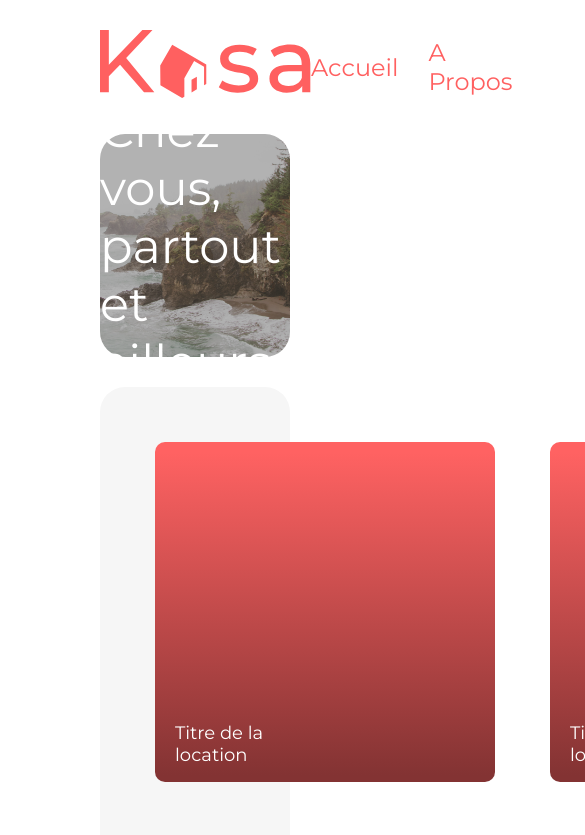
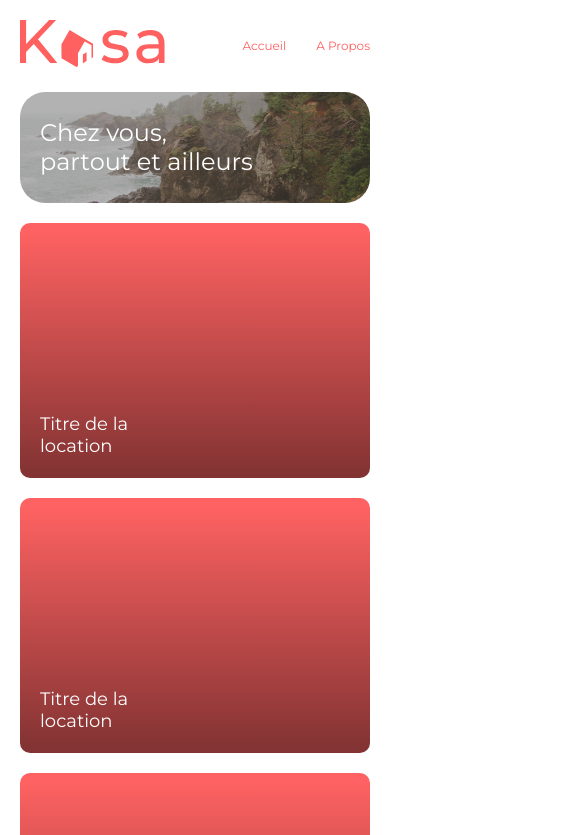
Before and after one commit to maxlearns2code/Kasa, a React (Create React App) app: page / in a window 390 px wide. Shown: the top 835 px of the page, 585 px wide, since content can reach past the window. Built offline with nearby package versions, Linux system fonts and the light colour scheme.

Commit message:
add mobile media queries for the home page

```diff
--- a/src/sass/abstracts/_Mixins.scss
+++ b/src/sass/abstracts/_Mixins.scss
@@ -1,5 +1,5 @@
-@mixin for-desktop {
-    @media only screen and (min-width : 1440px) {
+@mixin for-mobile {
+    @media only screen and (max-width: 768px) {
        @content;
     }
  }
--- a/src/sass/abstracts/_Variables.scss
+++ b/src/sass/abstracts/_Variables.scss
@@ -15,9 +15,13 @@ $bold-font-weight: 700;
 $medium-font-weight: 500;
 $light-font-weight: 300;
 
-$big-font-size: 48px;
-$medium-font-size: 24px;
-$small-font-size: 18px;
+$big-title-font-size: 48px;
+$big-font-size: 24px;
+$medium-font-size: 18px;
+$small-font-size: 12px;
+
+
 
  /* spacing */
  $margin-border: 30px 100px 30px 100px;
+ $margin-mobile: 20px;
--- a/src/sass/components/_Banner.scss
+++ b/src/sass/components/_Banner.scss
@@ -16,7 +16,18 @@
     &_Text {
         position: absolute;
         color: $color-white;
-        font-size: $big-font-size;
+        font-size: $big-title-font-size;
         font-weight: $medium-font-weight;
     }
 }
+@include for-mobile {
+    .Banner {
+        height: 111px;
+        margin: $margin-mobile;
+        &_Text {
+            left: 20px;
+            width: 217px;
+            font-size: $big-font-size;
+        }
+    }
+ }
--- a/src/sass/components/_Card.scss
+++ b/src/sass/components/_Card.scss
@@ -21,8 +21,28 @@
         width: 138px;
         padding-top: 280px;
         padding-left: 20px;
-        font-size: $small-font-size;
+        font-size: $medium-font-size;
         font-weight: $medium-font-weight;
         color: $color-white;
     }
 }
+@include for-mobile {
+    .Card-Container {
+        grid-template-columns: 1fr;
+        grid-row-gap: 20px;
+        margin: $margin-mobile;
+        padding: 0;
+        background-color: $color-white;
+    }
+
+    .Card {
+        width: 100%;
+        height: 255px;
+        border-radius: 10px;
+        background: $color-card;
+
+        &_Title {
+            padding-top: 190px;
+        }
+    }
+ }
--- a/src/sass/components/_Logo.scss
+++ b/src/sass/components/_Logo.scss
@@ -0,0 +1,7 @@
+@include for-mobile {
+    .ShowLogo {
+        img {
+            width: 145px;
+        }
+    }
+ }
--- a/src/sass/components/_Navbar.scss
+++ b/src/sass/components/_Navbar.scss
@@ -4,5 +4,14 @@
     align-items: center;
     color: $color-main;
     gap: 30px;
-
+    a {
+        font-size: $big-font-size;
+    }
 }
+@include for-mobile {
+    .Navbar {
+        a {
+            font-size: $small-font-size;
+        }
+    }
+ }
--- a/src/sass/layout/_Footer.scss
+++ b/src/sass/layout/_Footer.scss
@@ -11,4 +11,18 @@
         width: 122px;
         margin-bottom: 30px;
     }
+    &_Text {
+        font-size: $medium-font-size;
+    }
 }
+@include for-mobile {
+    .Footer {
+        img {
+            margin-bottom: 10px;
+        }
+        &_Text {
+            width: 95px;
+            font-size: $small-font-size;
+        }
+    }
+ }
--- a/src/sass/layout/_Header.scss
+++ b/src/sass/layout/_Header.scss
@@ -4,3 +4,8 @@
     justify-content: space-between;
     margin: $margin-border;
 }
+@include for-mobile {
+    .Header {
+        margin: $margin-mobile;
+    }
+ }
```
